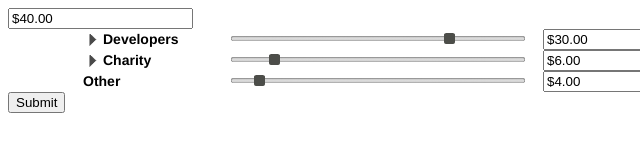
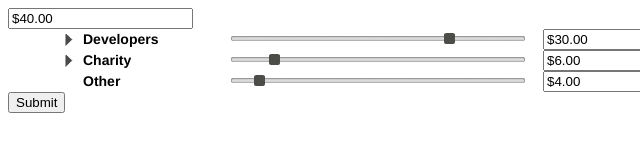
Before and after one commit to shawwn/humble-sliders, a plain HTML site: page static/index4.html in a window 1280 px wide. Shown: the full height of the page, 0-640 px from the left. Drawn offline with Linux system fonts and the light colour scheme.

Commit message:
disclosure triangles now line up properly.

```diff
--- a/static/index4.html
+++ b/static/index4.html
@@ -57,6 +57,7 @@
     float: left;
     width: 20px;
     height: 20px;
+    margin-left: -24px;
     -o-transition: -o-transform ease-in-out 0.1s;
     -ms-transition: -ms-transform ease-in-out 0.1s;
     -moz-transition: -moz-transform ease-in-out 0.1s;
```
